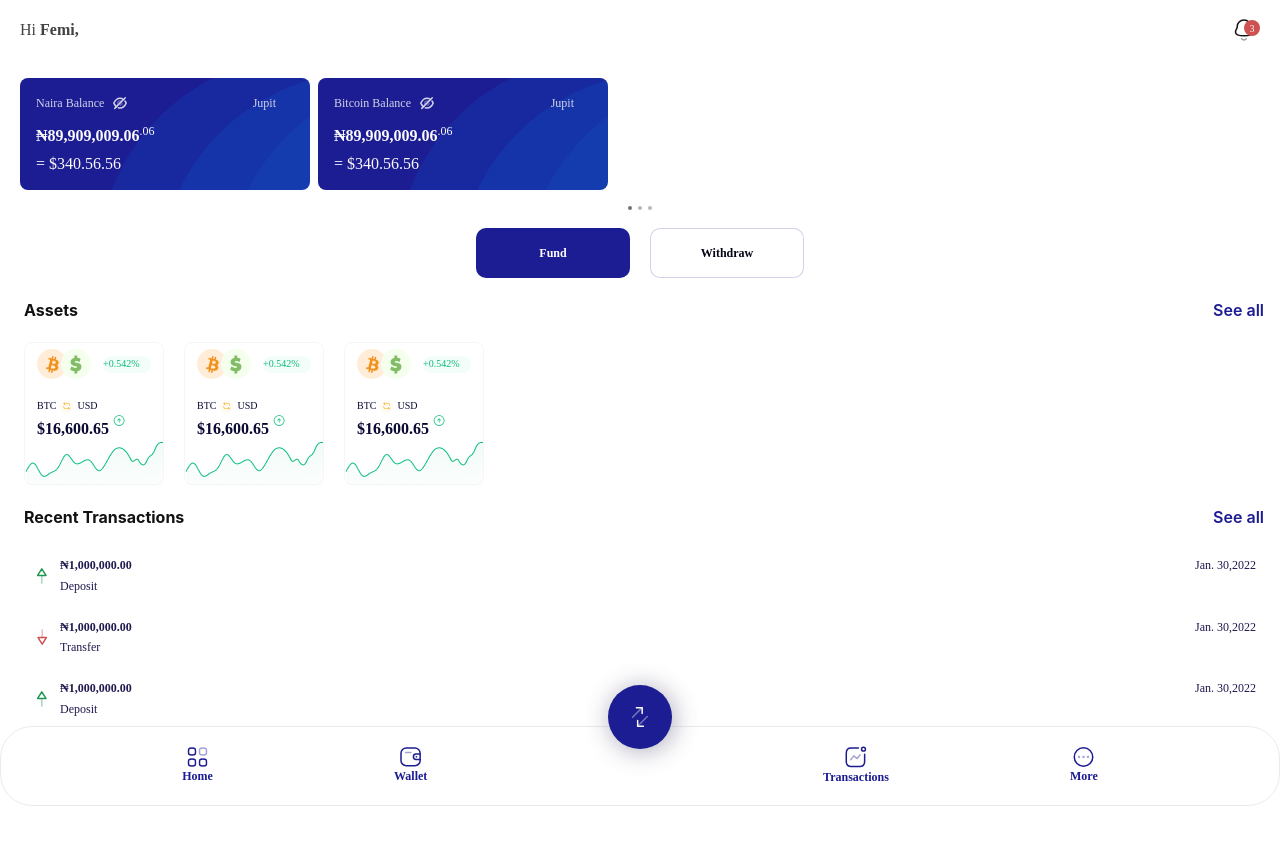
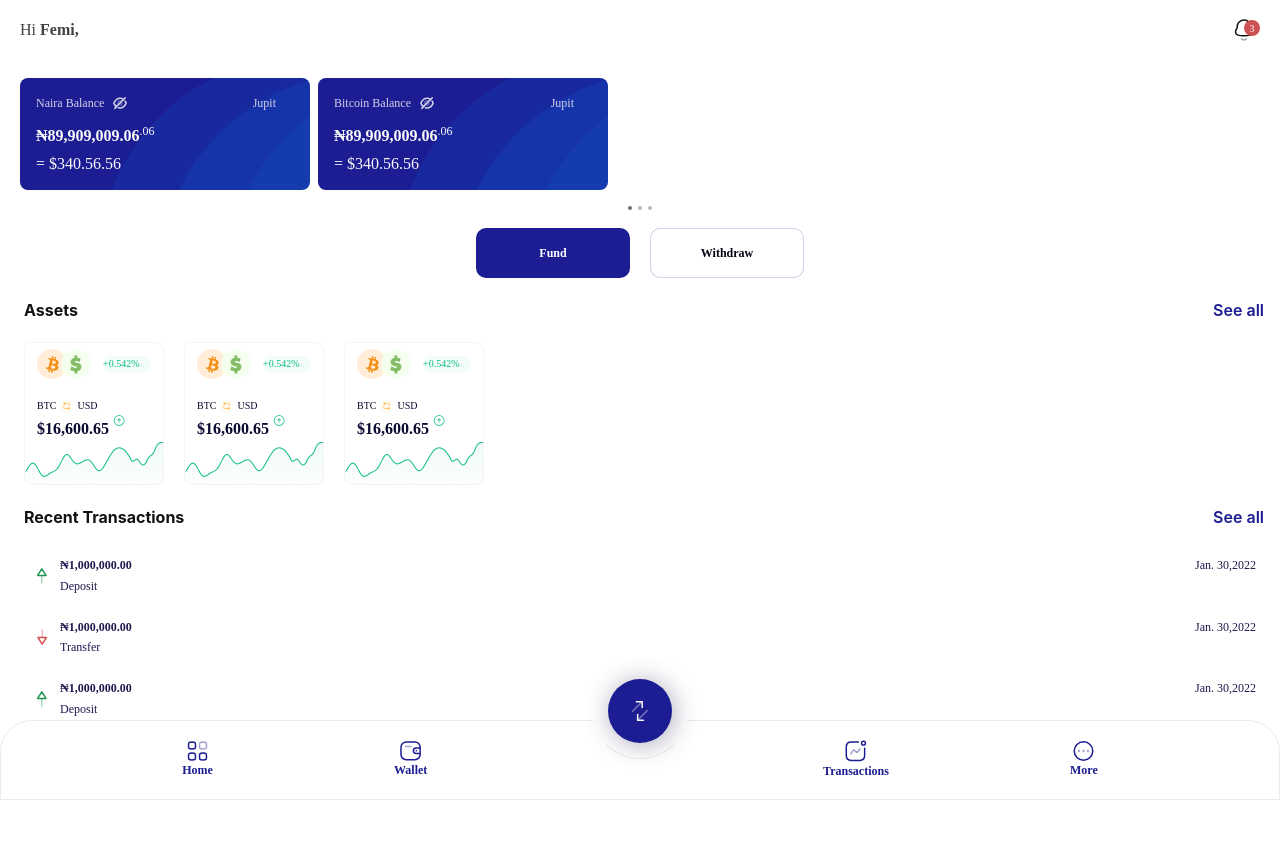
Before and after one commit to webDevTolu/jupit-technologies, a React (Create React App) app in the folder jupit-tech/: page / in a window 1280 px wide. Shown: the top 844 px of the page. Before the commit the page ends 806 px from the top, so only its background shows below. Built offline with nearby package versions, Linux system fonts and the light colour scheme.

Commit message:
Footer Nav

```diff
--- a/jupit-tech/src/components/Footer/index.tsx
+++ b/jupit-tech/src/components/Footer/index.tsx
@@ -3,25 +3,24 @@ import { ReactComponent as WalletIcon } from "../../assets/images/wallet.svg";
 import { ReactComponent as TransactionsIcon } from "../../assets/images/transactions.svg";
 import { ReactComponent as MoreIcon } from "../../assets/images/more.svg";
 import { ReactComponent as SwapIcon } from "../../assets/images/swap.svg";
-import { Fragment } from "react";
 import Nav from "./Nav";
 
 const Footer = () => {
   return (
-    <Fragment>
-      <div className="h-20 w-full relative bottom-0 left-0 border border-[#EBEBEB] rounded-[32px]">
-        <div className="absolute w-full h-full bottom-0 left-0 flex items-center justify-evenly">
-          <Nav icon={<HomeIcon />} title="Home" />
-          <Nav icon={<WalletIcon />} title="Wallet" />
-          <Nav icon={<WalletIcon />} title="Wallet" extraClass="invisible" />
-          <Nav icon={<TransactionsIcon />} title="Transactions" />
-          <Nav icon={<MoreIcon />} title="More" />
-        </div>
-        <div className="w-16 h-16 rounded-full p-4 center bg-jupitBlue shadow-mainNav absolute-center">
+    <footer className="h-20 w-full fixed bottom-0 left-0 border border-[#EBEBEB] rounded-t-[32px] clip bg-white z-20">
+      <nav className="absolute w-full h-full bottom-0 left-0 flex items-center justify-evenly">
+        <Nav icon={<HomeIcon />} title="Home" />
+        <Nav icon={<WalletIcon />} title="Wallet" />
+        <Nav icon={<WalletIcon />} title="Wallet" extraClass="invisible" />
+        <Nav icon={<TransactionsIcon />} title="Transactions" />
+        <Nav icon={<MoreIcon />} title="More" />
+      </nav>
+      <div className="h-24 w-24 bg-white transparent-border absolute-center center z-50">
+        <div className="w-16 h-16 rounded-full p-4 center bg-jupitBlue shadow-mainNav">
           <SwapIcon />
         </div>
       </div>
-    </Fragment>
+    </footer>
   );
 };
 
--- a/jupit-tech/src/components/UI/Layout/index.tsx
+++ b/jupit-tech/src/components/UI/Layout/index.tsx
@@ -1,4 +1,4 @@
-import { ReactNode } from "react";
+import { Fragment, ReactNode } from "react";
 import Navbar from "../../NavBar";
 import Footer from "../../Footer";
 
@@ -8,11 +8,13 @@ interface LayoutProps {
 
 const Layout = ({ children }: LayoutProps) => {
   return (
-    <div className="font-pop h-screen w-screen">
-      <Navbar />
-      <main className="h-auto overflow-y-scroll">{children}</main>
+    <Fragment>
+      <div className="font-pop h-auto w-screen min-h-screen overflow-y-scroll mb-20">
+        <Navbar />
+        <main className="h-auto">{children}</main>
+      </div>
       <Footer />
-    </div>
+    </Fragment>
   );
 };
 
--- a/jupit-tech/src/index.css
+++ b/jupit-tech/src/index.css
@@ -13,6 +13,10 @@
   }
 
   .absolute-center {
-    @apply absolute bottom-[30%] left-1/2 transform -translate-x-1/2 -translate-y-1/2;
+    @apply absolute bottom-10 left-1/2 right-1/2 transform -translate-x-1/2 z-50;
+  }
+
+  .transparent-border {
+    @apply border border-t-transparent border-r-transparent border-l-transparent border-[#EBEBEB] rounded-b-full;
   }
 }
```
